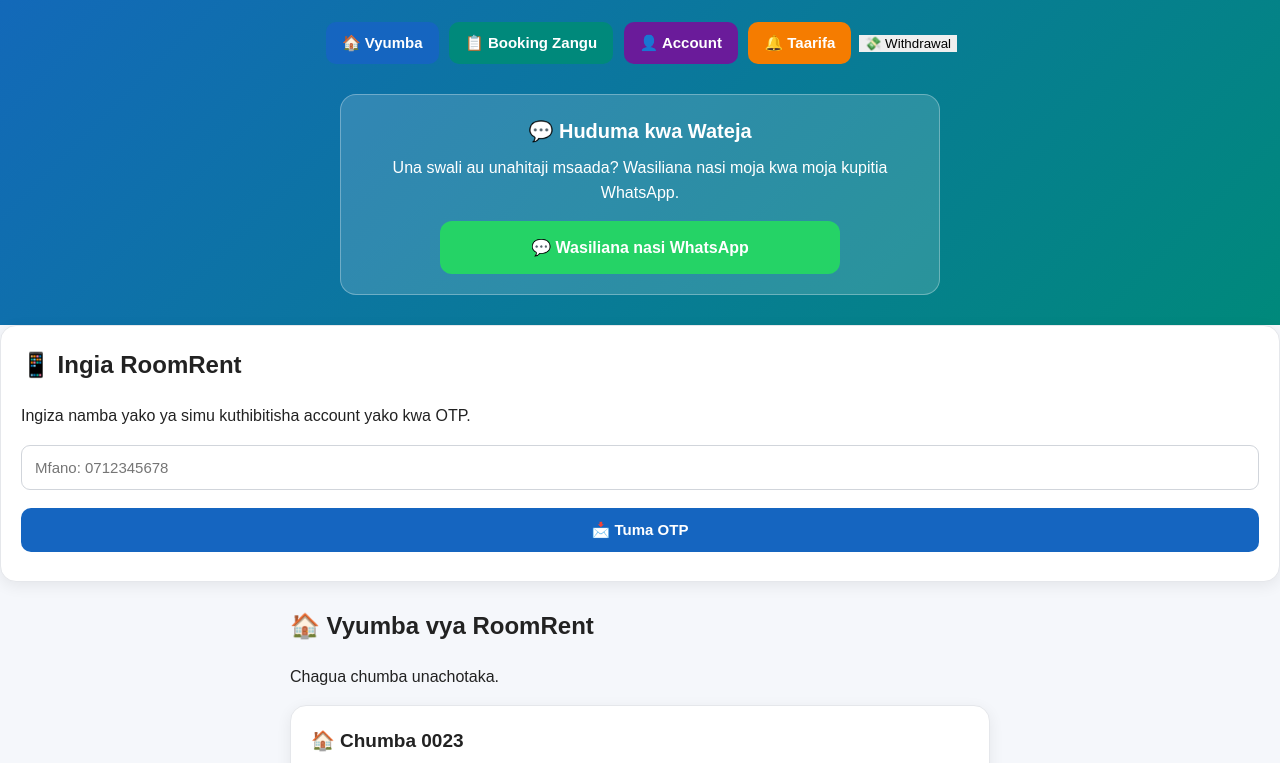
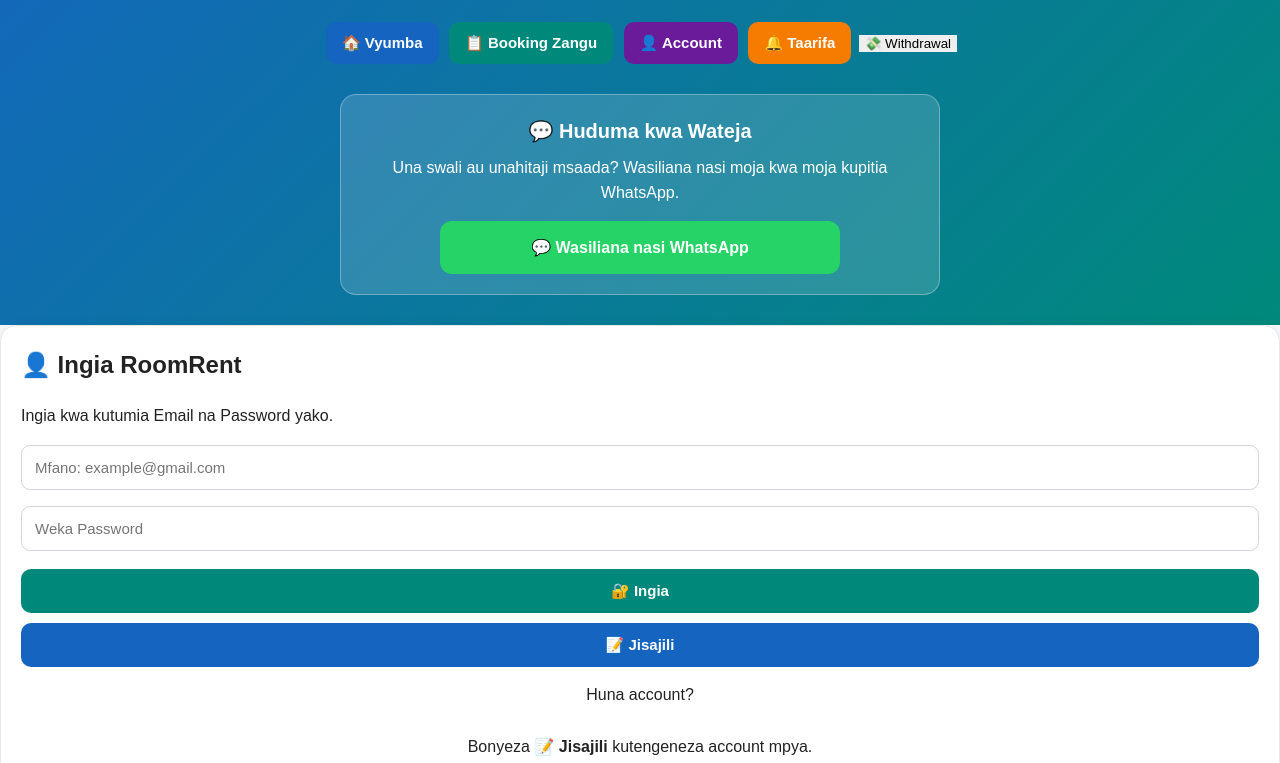
Before and after one commit to harounhamad62-droid/RoomRent, a plain HTML site: page index.html in a window 1280 px wide. Shown: the part 189-952 px from the top of the page. Drawn offline with Linux system fonts and the light colour scheme; no server answers.

Commit message:
Update index.html

```diff
--- a/index.html
+++ b/index.html
@@ -50,42 +50,35 @@
         <div class="top-buttons">
 
             <button id="angaliaVyumba">
-
                 🏠 Vyumba
-
             </button>
 
 
             <button id="bookingZangu">
-
                 📋 Booking Zangu
-
             </button>
 
 
             <button id="accountBtn">
-
                 👤 Account
-
             </button>
 
 
-            <button
-                id="taarifaBtn"
-            >
+            <button id="taarifaBtn">
+                🔔 Taarifa
+            </button>
 
-                🔔 Taarifa
 
-            </button>
-<button
-    id="withdrawalBtn"
->
+            <button id="withdrawalBtn">
                 💸 Withdrawal
             </button>
+
         </div>
 
 
-        <!-- CUSTOMER SERVICE -->
+        <!-- ==============================
+             CUSTOMER SERVICE
+        ============================== -->
 
         <div class="customer-service">
 
@@ -114,64 +107,105 @@
 
     </header>
 
+
+
     <!-- ==============================
-     PHONE LOGIN
+         EMAIL LOGIN / SIGN UP
     ============================== -->
 
     <section
-    id="phoneLoginSection"
+        id="emailLoginSection"
         class="phone-login-section"
     >
 
         <div class="booking-card">
 
-        <h2>📱 Ingia RoomRent</h2>
+            <h2>
+                👤 Ingia RoomRent
+            </h2>
+
 
             <p>
-            Ingiza namba yako ya simu kuthibitisha
-            account yako kwa OTP.
+                Ingia kwa kutumia Email na Password yako.
             </p>
 
+
+            <!-- EMAIL -->
+
             <input
-            type="tel"
-            id="loginPhone"
-            placeholder="Mfano: 0712345678"
+                type="email"
+                id="loginEmail"
+                placeholder="Mfano: example@gmail.com"
+                autocomplete="email"
             >
 
-        <div id="recaptcha-container"></div>
+
+            <!-- PASSWORD -->
+
+            <input
+                type="password"
+                id="loginPassword"
+                placeholder="Weka Password"
+                autocomplete="current-password"
+            >
+
+
+            <!-- SIGN IN -->
+
+            <button
+                class="thibitishaBtn"
+                id="signInBtn"
+            >
+
+                🔐 Ingia
+
+            </button>
+
+
+            <!-- SIGN UP -->
 
             <button
                 class="endeleaBtn"
-            id="sendOtpBtn"
+                id="signUpBtn"
             >
-            📩 Tuma OTP
+
+                📝 Jisajili
+
             </button>
 
-        <div
-            id="otpSection"
-            style="display:none;"
+
+            <!-- LOGIN MESSAGE -->
+
+            <p
+                id="loginMessage"
+            ></p>
+
+
+            <p
+                style="
+                    text-align:center;
+                    margin-top:15px;
+                "
             >
 
-            <input
-                type="text"
-                id="otpCode"
-                placeholder="Ingiza OTP"
-            >
+                Huna account?
 
-            <button
-                class="thibitishaBtn"
-                id="verifyOtpBtn"
-            >
-                ✅ Thibitisha OTP
-            </button>
+                <br><br>
 
-        </div>
+                Bonyeza
+                <strong>
+                    📝 Jisajili
+                </strong>
 
-        <p id="loginMessage"></p>
+                kutengeneza account mpya.
+
+            </p>
 
         </div>
 
     </section>
+
+
 
     <!-- ==============================
          MAIN CONTENT
@@ -180,15 +214,21 @@
     <main>
 
 
-        <!-- VYUMBA -->
+        <!-- ==============================
+             VYUMBA
+        ============================== -->
 
-        <section id="vyumba">
+        <section
+            id="vyumba"
+        >
 
         </section>
 
 
 
-        <!-- FOMU YA KODI -->
+        <!-- ==============================
+             FOMU YA KODI
+        ============================== -->
 
         <section
             id="fomuKodi"
@@ -199,7 +239,9 @@
 
 
 
-        <!-- TAARIFA / ACCOUNT / ADMIN -->
+        <!-- ==============================
+             TAARIFA / ACCOUNT / ADMIN
+        ============================== -->
 
         <section
             id="taarifaSection"
@@ -217,7 +259,9 @@
          FOOTER
     ============================== -->
 
-    <footer class="footer">
+    <footer
+        class="footer"
+    >
 
         <h3>
             🏠 RoomRent
@@ -258,7 +302,9 @@
         style="display:none;"
     >
 
-        <div class="modal-content">
+        <div
+            class="modal-content"
+        >
 
 
             <button
@@ -337,7 +383,10 @@
          JAVASCRIPT
     ============================== -->
 
-    <script type="module" src="script.js"></script>
+    <script
+        type="module"
+        src="script.js"
+    ></script>
 
 
 </body>
```
Lines whose indentation alone changed are shown as unchanged.
